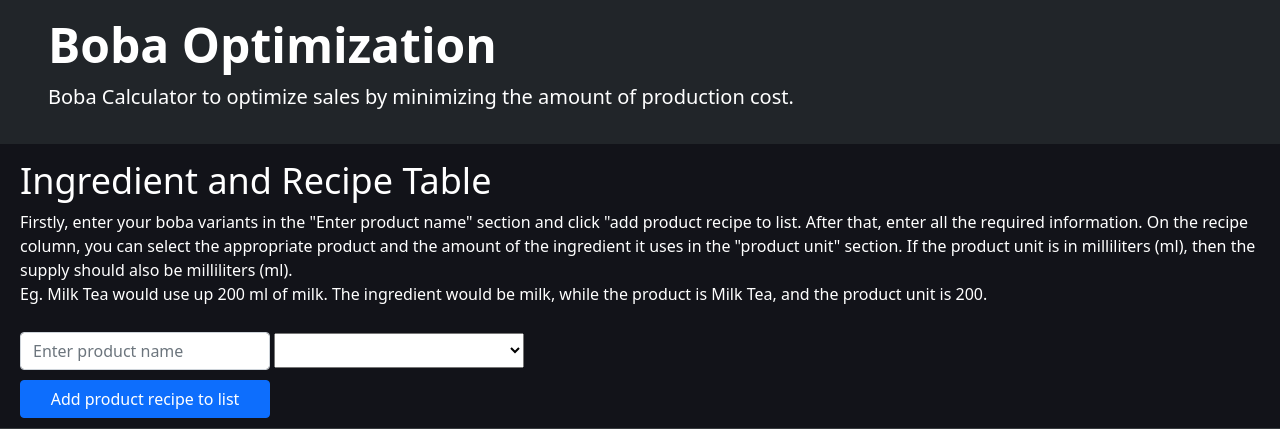
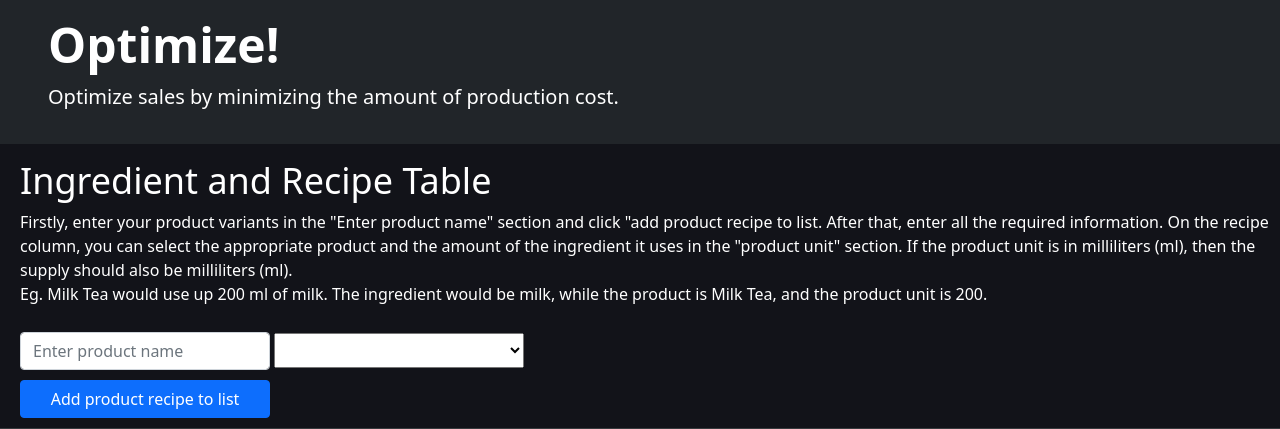
Before and after one commit to AbrahamWG/data_pass, a Flask app: page / in a window 1280 px wide. Shown: the top 429 px of the page. Run offline with Flask 2, Linux system fonts and the light colour scheme; lists and menus that the app fills with data are empty.

Commit message:
optimize

```diff
--- a/template/index.html
+++ b/template/index.html
@@ -15,12 +15,12 @@
         </style>
 
         <div class="container-fluid py-3 px-5 bg-dark text-white">
-            <h1 class="display-5 fw-bold">Boba Optimization</h1>
-            <p class="col-md-8 fs-5">Boba Calculator to optimize sales by minimizing the amount of production cost.</p>
+            <h1 class="display-5 fw-bold">Optimize!</h1>
+            <p class="col-md-8 fs-5">Optimize sales by minimizing the amount of production cost.</p>
         </div>
         <div style='padding-left: 20px'>
             <h1 class="col-md-8 fs-bold text-lg-start" style="color:white; margin-top: 15px; font-size: 36px">Ingredient and Recipe Table</h1>
-            <p style="color: white; font-size: 16px; ">Firstly, enter your boba variants in the "Enter product name" section and click "add  product recipe to list. After that, enter all the required information. On the recipe column, you can select the appropriate product and the amount of the ingredient it uses in the "product unit" section. If the product unit is in milliliters (ml), then the supply should also be milliliters (ml).<br>Eg. Milk Tea would use up 200 ml of milk. The ingredient would be milk, while the product is Milk Tea, and the product unit is 200.</p>
+            <p style="color: white; font-size: 16px; ">Firstly, enter your product variants in the "Enter product name" section and click "add  product recipe to list. After that, enter all the required information. On the recipe column, you can select the appropriate product and the amount of the ingredient it uses in the "product unit" section. If the product unit is in milliliters (ml), then the supply should also be milliliters (ml).<br>Eg. Milk Tea would use up 200 ml of milk. The ingredient would be milk, while the product is Milk Tea, and the product unit is 200.</p>
                 <input type='text' id='product-name' placeholder='Enter product name' class='form-control d-inline' style='width: 250px; margin-top: 10px'/>
 
                 <select style='display: inline; width: 250px; height: 35px; margin-top: 10px;'>
```
Also changed, not shown: template/pass.html (deleted, +0 -12 lines).
